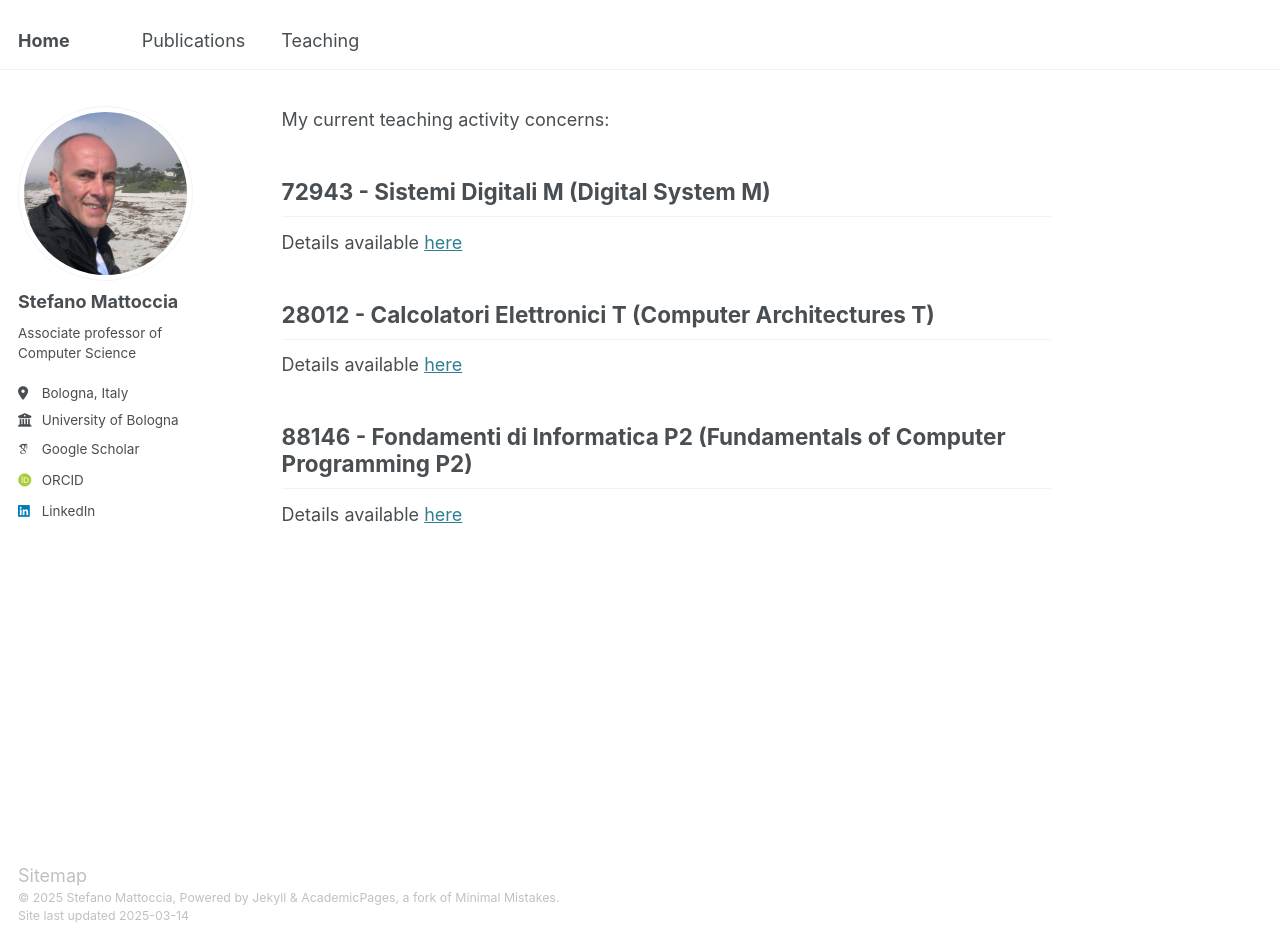
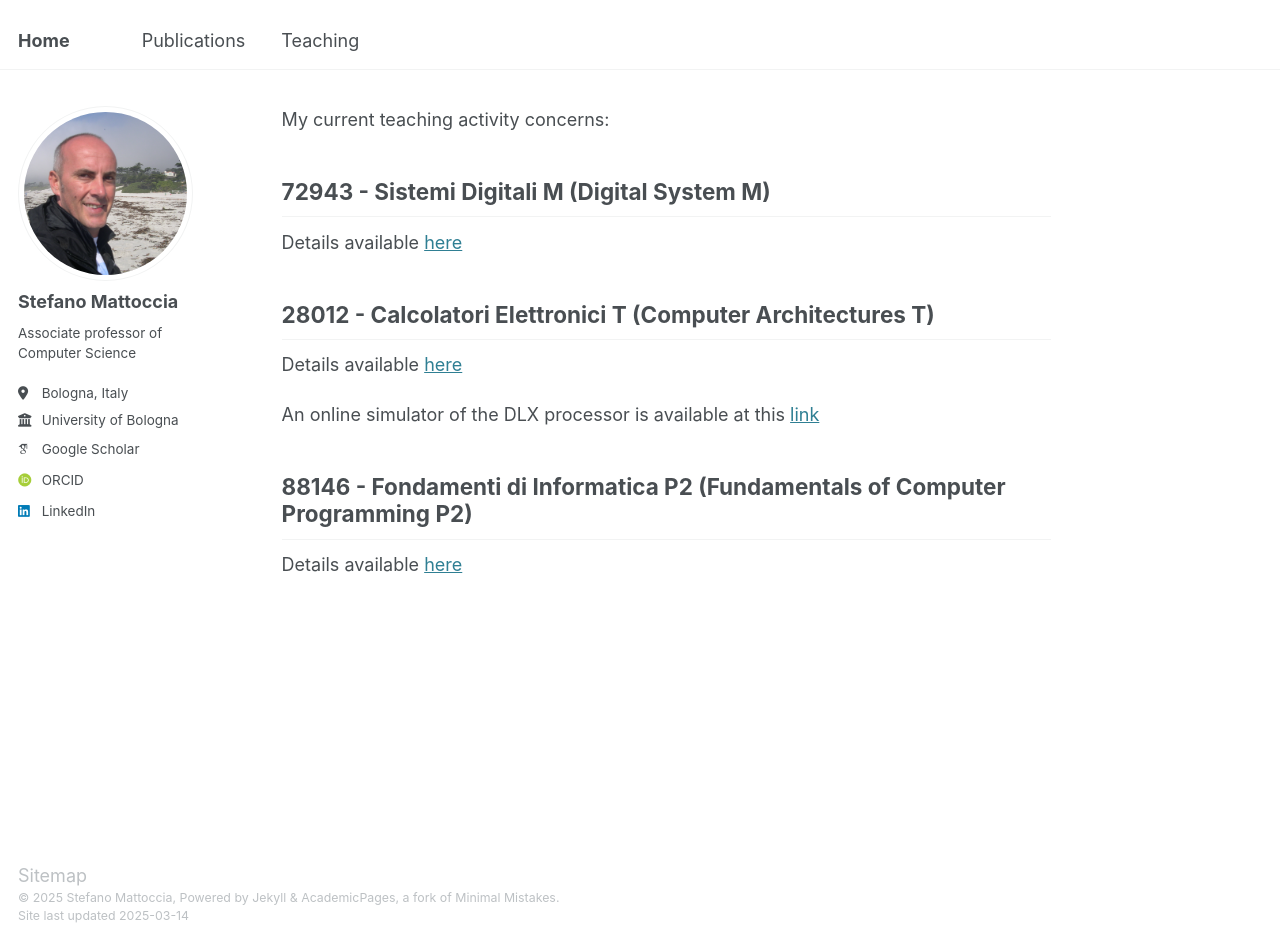
Before and after one commit to stefanomattoccia/stefanomattoccia.github.io, a Jekyll site: the page built from _pages/teaching.md, in a window 1280 px wide and 944 px high. Built offline with Jekyll 4.4.1, drawn with Linux system fonts in a browser that asks for light colours; some web fonts are replaced.

Commit message:
Update teaching.md

```diff
--- a/_pages/teaching.md
+++ b/_pages/teaching.md
@@ -17,6 +17,8 @@ Details available [here](https://www.unibo.it/en/study/phd-professional-masters-
 ------
 Details available [here](https://www.unibo.it/en/study/phd-professional-masters-specialisation-schools-and-other-programmes/course-unit-catalogue/course-unit/2024/434701)
 
+An online simulator of the DLX processor is available at this [link](http://dlx-simulator.disi.unibo.it/simulator/dlx)
+
 88146 - Fondamenti di Informatica P2 (Fundamentals of Computer Programming P2)
 ------
 Details available [here](https://www.unibo.it/en/study/phd-professional-masters-specialisation-schools-and-other-programmes/course-unit-catalogue/course-unit/2024/498976)
```
